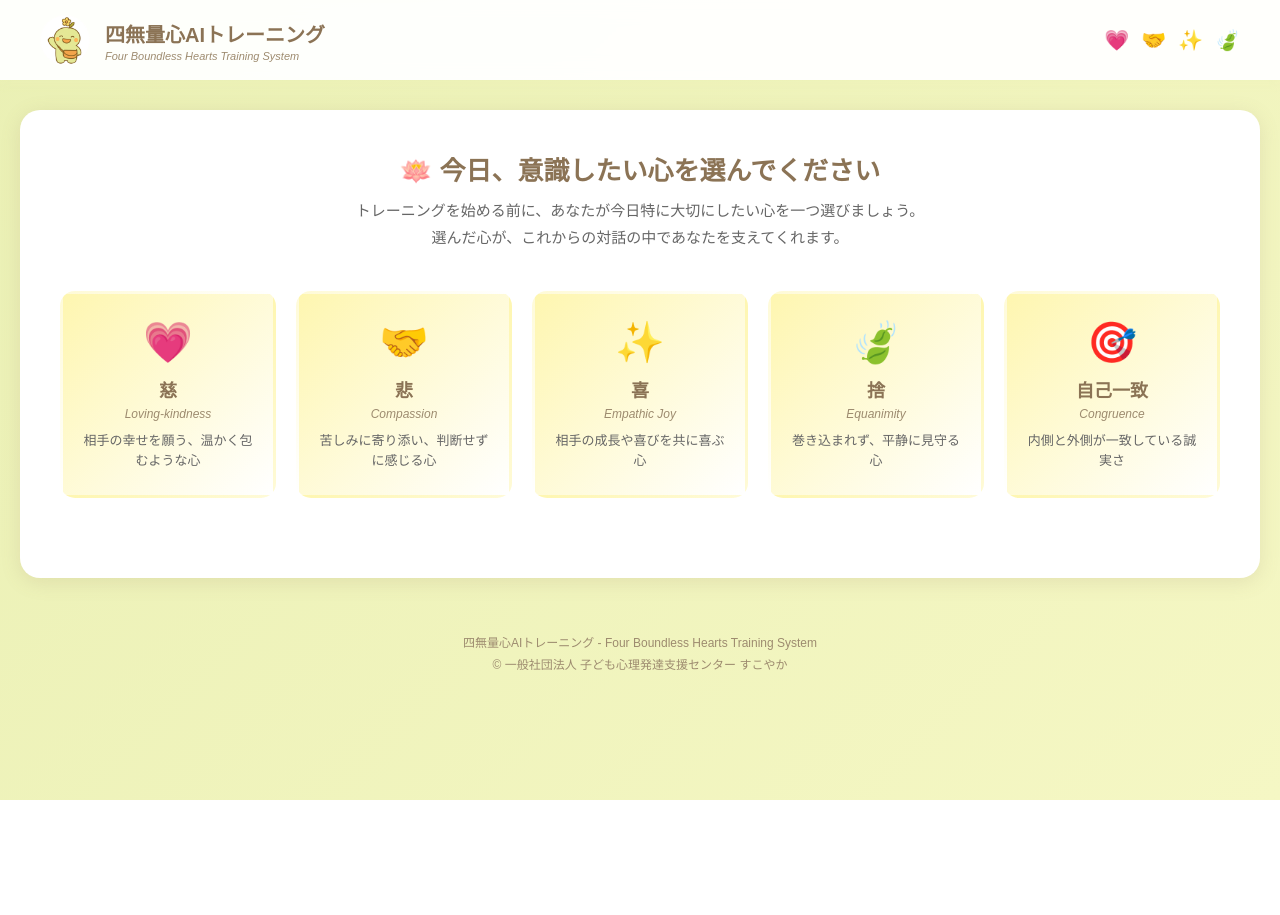
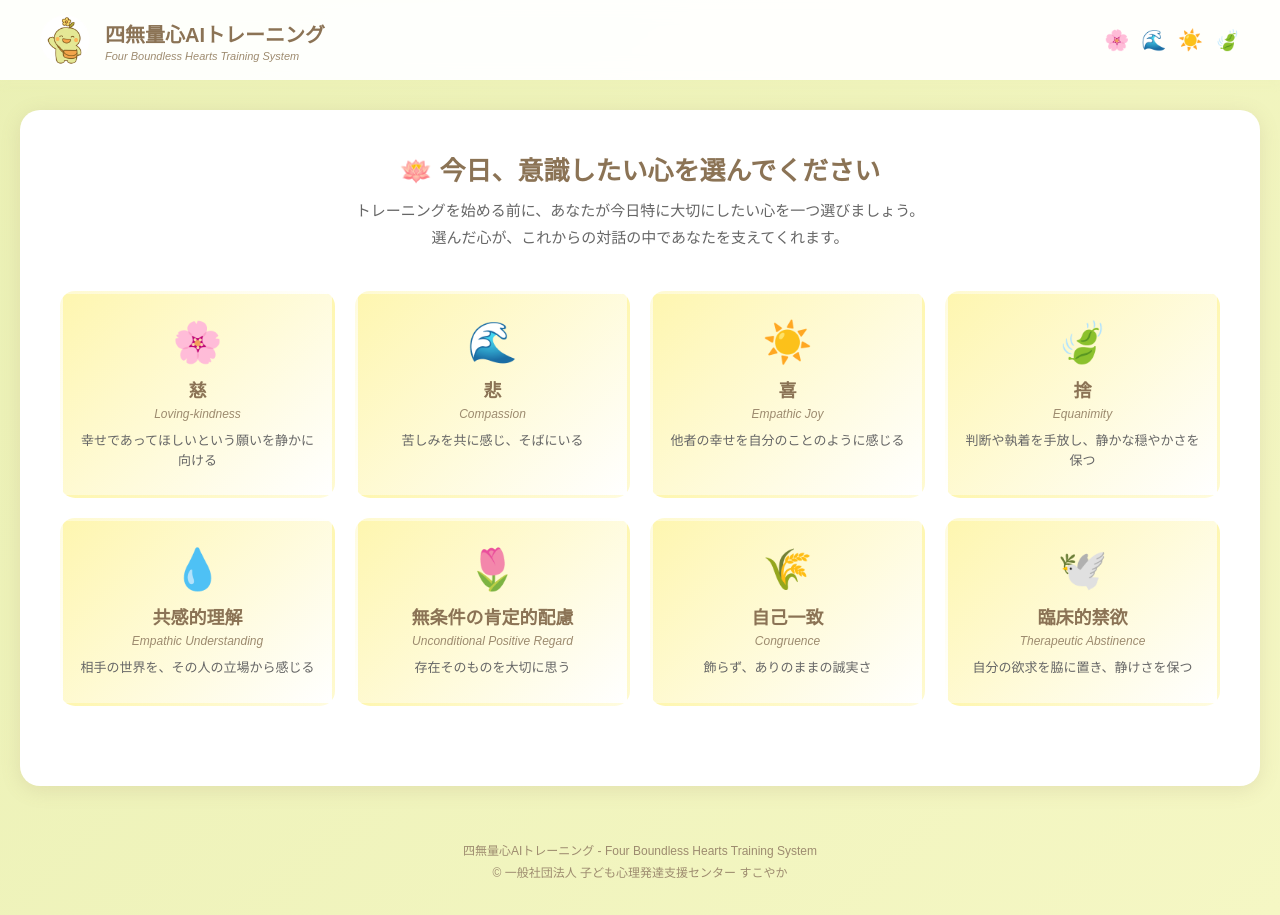
Before and after one commit to chitose-dev/ai, a plain HTML site: page index.html in a window 1280 px wide. Before the commit the page ends 800 px from the top, so only its background shows below. Drawn offline with Linux system fonts and the light colour scheme.

Commit message:
Update index.html

```diff
--- a/index.html
+++ b/index.html
@@ -167,7 +167,7 @@
 
         .heart-cards {
             display: grid;
-            grid-template-columns: repeat(5, 1fr);
+            grid-template-columns: repeat(4, 1fr);
             gap: 20px;
             margin: 40px 0;
         }
@@ -1033,15 +1033,15 @@
         </div>
         <div class="symbols">
             <span class="symbol" title="慈">
-                💗
+                🌸
                 <div class="symbol-tooltip">慈 Loving-kindness</div>
             </span>
             <span class="symbol" title="悲">
-                🤝
+                🌊
                 <div class="symbol-tooltip">悲 Compassion</div>
             </span>
             <span class="symbol" title="喜">
-                ✨
+                ☀️
                 <div class="symbol-tooltip">喜 Empathic Joy</div>
             </span>
             <span class="symbol" title="捨">
@@ -1064,38 +1064,59 @@
 
                 <div class="heart-cards">
                     <div class="heart-card" onclick="selectHeart('metta', this)">
-                        <div class="heart-icon">💗</div>
+                        <div class="heart-icon">🌸</div>
                         <div class="heart-name-ja">慈</div>
                         <div class="heart-name-en">Loving-kindness</div>
-                        <div class="heart-description">相手の幸せを願う、温かく包むような心</div>
+                        <div class="heart-description">幸せであってほしいという願いを静かに向ける</div>
                     </div>
 
                     <div class="heart-card" onclick="selectHeart('karuna', this)">
-                        <div class="heart-icon">🤝</div>
+                        <div class="heart-icon">🌊</div>
                         <div class="heart-name-ja">悲</div>
                         <div class="heart-name-en">Compassion</div>
-                        <div class="heart-description">苦しみに寄り添い、判断せずに感じる心</div>
+                        <div class="heart-description">苦しみを共に感じ、そばにいる</div>
                     </div>
 
                     <div class="heart-card" onclick="selectHeart('mudita', this)">
-                        <div class="heart-icon">✨</div>
+                        <div class="heart-icon">☀️</div>
                         <div class="heart-name-ja">喜</div>
                         <div class="heart-name-en">Empathic Joy</div>
-                        <div class="heart-description">相手の成長や喜びを共に喜ぶ心</div>
+                        <div class="heart-description">他者の幸せを自分のことのように感じる</div>
                     </div>
 
                     <div class="heart-card" onclick="selectHeart('upekkha', this)">
                         <div class="heart-icon">🍃</div>
                         <div class="heart-name-ja">捨</div>
                         <div class="heart-name-en">Equanimity</div>
-                        <div class="heart-description">巻き込まれず、平静に見守る心</div>
+                        <div class="heart-description">判断や執着を手放し、静かな穏やかさを保つ</div>
                     </div>
 
+                    <div class="heart-card" onclick="selectHeart('empathic-understanding', this)">
+                        <div class="heart-icon">💧</div>
+                        <div class="heart-name-ja">共感的理解</div>
+                        <div class="heart-name-en">Empathic Understanding</div>
+                        <div class="heart-description">相手の世界を、その人の立場から感じる</div>
+                    </div>
+
+                    <div class="heart-card" onclick="selectHeart('unconditional-regard', this)">
+                        <div class="heart-icon">🌷</div>
+                        <div class="heart-name-ja">無条件の肯定的配慮</div>
+                        <div class="heart-name-en">Unconditional Positive Regard</div>
+                        <div class="heart-description">存在そのものを大切に思う</div>
+                    </div>
+
                     <div class="heart-card" onclick="selectHeart('congruence', this)">
-                        <div class="heart-icon">🎯</div>
+                        <div class="heart-icon">🌾</div>
                         <div class="heart-name-ja">自己一致</div>
                         <div class="heart-name-en">Congruence</div>
-                        <div class="heart-description">内側と外側が一致している誠実さ</div>
+                        <div class="heart-description">飾らず、ありのままの誠実さ</div>
+                    </div>
+
+                    <div class="heart-card" onclick="selectHeart('abstinence', this)">
+                        <div class="heart-icon">🕊️</div>
+                        <div class="heart-name-ja">臨床的禁欲</div>
+                        <div class="heart-name-en">Therapeutic Abstinence</div>
+                        <div class="heart-description">自分の欲求を脇に置き、静けさを保つ</div>
                     </div>
                 </div>
 
@@ -1303,37 +1324,55 @@
                 </div>
 
                 <div class="reflection-section">
-                    <h3>✨ 四無量心の観点から</h3>
+                    <h3>✨ 臨床態度の観点から</h3>
                     <div class="shimuryo-aspects">
                         <div class="aspect-card">
-                            <div class="icon">💗</div>
+                            <div class="icon">🌸</div>
                             <div class="label-ja">慈</div>
                             <div class="label-en">Loving-kindness</div>
-                            <div class="description">温かく包む態度</div>
+                            <div class="description">幸せを願う心</div>
                         </div>
                         <div class="aspect-card">
-                            <div class="icon">🤝</div>
+                            <div class="icon">🌊</div>
                             <div class="label-ja">悲</div>
                             <div class="label-en">Compassion</div>
-                            <div class="description">苦しみを共に見る</div>
+                            <div class="description">共に感じる心</div>
                         </div>
                         <div class="aspect-card">
-                            <div class="icon">✨</div>
+                            <div class="icon">☀️</div>
                             <div class="label-ja">喜</div>
                             <div class="label-en">Empathic Joy</div>
-                            <div class="description">成長を見守る</div>
+                            <div class="description">ともに喜ぶ心</div>
                         </div>
                         <div class="aspect-card">
                             <div class="icon">🍃</div>
                             <div class="label-ja">捨</div>
                             <div class="label-en">Equanimity</div>
-                            <div class="description">巻き込まれず見守る</div>
+                            <div class="description">静かな穏やかさ</div>
                         </div>
                         <div class="aspect-card">
-                            <div class="icon">🎯</div>
+                            <div class="icon">💧</div>
+                            <div class="label-ja">共感的理解</div>
+                            <div class="label-en">Empathic Understanding</div>
+                            <div class="description">相手の世界を感じる</div>
+                        </div>
+                        <div class="aspect-card">
+                            <div class="icon">🌷</div>
+                            <div class="label-ja">無条件の肯定</div>
+                            <div class="label-en">Unconditional Regard</div>
+                            <div class="description">存在を大切に思う</div>
+                        </div>
+                        <div class="aspect-card">
+                            <div class="icon">🌾</div>
                             <div class="label-ja">自己一致</div>
                             <div class="label-en">Congruence</div>
-                            <div class="description">内外の誠実さ</div>
+                            <div class="description">ありのままの誠実さ</div>
+                        </div>
+                        <div class="aspect-card">
+                            <div class="icon">🕊️</div>
+                            <div class="label-ja">臨床的禁欲</div>
+                            <div class="label-en">Therapeutic Abstinence</div>
+                            <div class="description">静けさを保つ</div>
                         </div>
                     </div>
                 </div>
@@ -1381,29 +1420,44 @@
 
         const heartMessages = {
             metta: {
-                icon: '💗',
+                icon: '🌸',
                 name: '慈（Loving-kindness）',
-                message: '今日は「慈（やさしさ）」の心を意識してみましょう。\n\n相手の幸せを願う気持ちを、そっと心の中に灯してください。\n温かく包むような存在として、対話に臨んでみましょう。'
+                message: '今日は"慈（Loving-kindness）"の心を意識してみましょう。\n\n相手を変えようとせず、"幸せであってほしい"という願いだけを静かに向けてください。\nその願いは、相手だけでなく、自分自身にも届いています。'
             },
             karuna: {
-                icon: '🤝',
+                icon: '🌊',
                 name: '悲（Compassion）',
-                message: '今日は「悲（寄り添い）」の心を意識してみましょう。\n\n相手の痛みを、判断せずにそのまま感じることから始めてください。\n苦しみを共に見つめる勇気を持って、対話に臨んでみましょう。'
+                message: '今日は"悲（Compassion）"の心を意識してみましょう。\n\n苦しみを消そうとせず、"共に感じる"ことから始めてください。\nあなたがそばにいることで、痛みは少しやわらぐかもしれません。'
             },
             mudita: {
-                icon: '✨',
+                icon: '☀️',
                 name: '喜（Empathic Joy）',
-                message: '今日は「喜（ともに喜ぶ）」の心を意識してみましょう。\n\n相手の小さな成長や変化を見つけ、それを心から喜んでください。\n相手の可能性を信じる気持ちを持って、対話に臨んでみましょう。'
+                message: '今日は"喜（Empathic Joy）"の心を意識してみましょう。\n\n他者の幸せや成長を、自分のことのように感じてみてください。\n嫉妬や比較を手放し、"ともにうれしい"を分かち合いましょう。'
             },
             upekkha: {
                 icon: '🍃',
                 name: '捨（Equanimity）',
-                message: '今日は「捨（平静）」の心を意識してみましょう。\n\n相手の苦しみに巻き込まれず、しかし見捨てることもなく。\n静かに見守る力を大切にして、対話に臨んでみましょう。'
+                message: '今日は"捨（Equanimity）"の心を意識してみましょう。\n\nすべてを抱え込まず、判断や執着を手放してみてください。\nどんな波が来ても、あなたの心の奥には、静かな湖のような穏やかさが残っています。'
+            },
+            'empathic-understanding': {
+                icon: '💧',
+                name: '共感的理解（Empathic Understanding）',
+                message: '今日は"共感的理解（Empathic Understanding）"を意識してみましょう。\n\n言葉の奥にある"その人の世界"を感じてみてください。\n相手の立場から世界を眺めることが、癒しの始まりです。'
+            },
+            'unconditional-regard': {
+                icon: '🌷',
+                name: '無条件の肯定的配慮（Unconditional Positive Regard）',
+                message: '今日は"無条件の肯定（Unconditional Positive Regard）"の心を意識してみましょう。\n\nたとえ相手の行動が理解できなくても、存在そのものを大切に思ってください。\n"あなたがここにいてくれていい"という肯定を、心の中で伝えてみてください。'
             },
             congruence: {
-                icon: '🎯',
+                icon: '🌾',
                 name: '自己一致（Congruence）',
-                message: '今日は「自己一致」を意識してみましょう。\n\nあなたの内側で感じていることと、外側で表現することを一致させてください。\n誠実さを持って、自分自身に正直に対話に臨んでみましょう。'
+                message: '今日は"自己一致（Congruence）"の心を意識してみましょう。\n\nあなたの感じていること、考えていること、言葉が重なる瞬間を見つけてください。\n正しさより、誠実さ。飾らず、ありのままのあなたでいてください。'
+            },
+            abstinence: {
+                icon: '🕊️',
+                name: '臨床的禁欲（Therapeutic Abstinence）',
+                message: '今日は"臨床的禁欲（Therapeutic Abstinence）"を意識してみましょう。\n\n自分の欲求や承認欲を、少しだけ脇に置いてみてください。\n相手の物語に入りすぎず、あなたの静けさを保つことが、最大の支援になります。'
             }
         };
 
```
